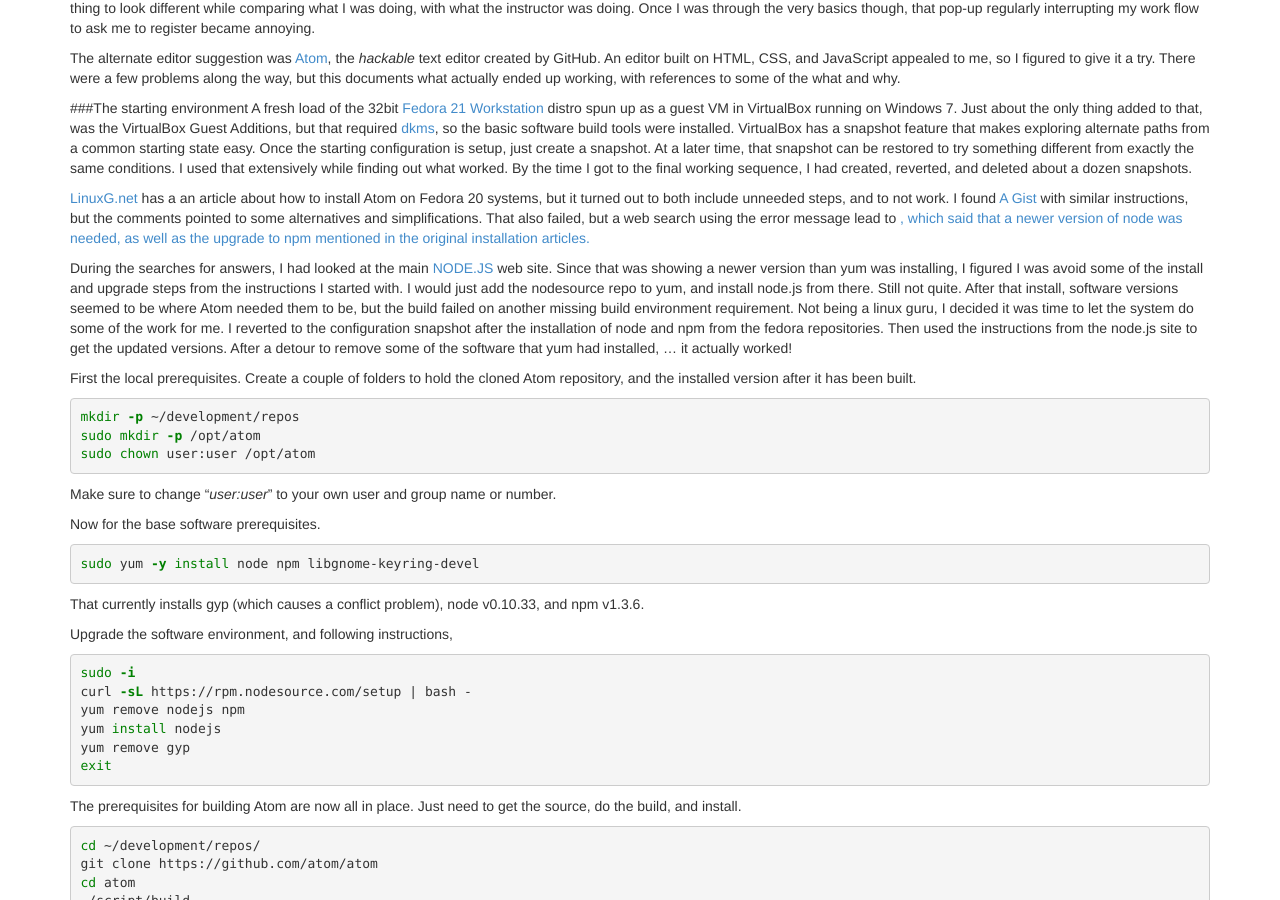
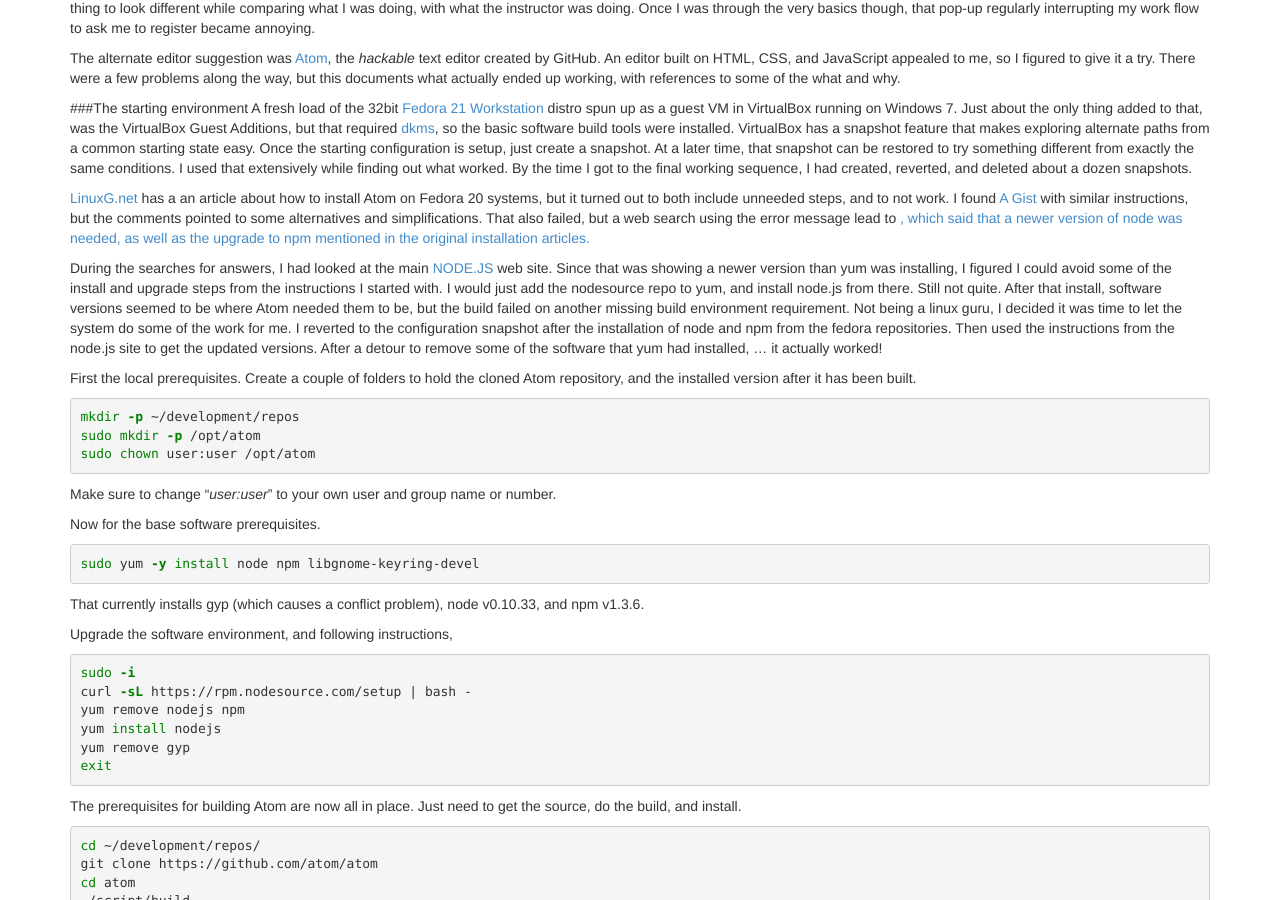
Before and after one commit to mMerlin/mMerlin.github.io, a Jekyll site: the page built from _posts/2015-02-04-atom-install.md, in a window 1280 px wide and 900 px high, scrolled down 314 px. Built offline with Jekyll 4.4.1, drawn with Linux system fonts in a browser that asks for light colours; nearby versions of some CDN libraries.

```diff
--- a/_posts/2015-02-04-atom-install.md
+++ b/_posts/2015-02-04-atom-install.md
@@ -52,7 +52,7 @@
 
 During the searches for answers, I had looked at the main <a
 href="http://nodejs.org/">NODE.JS</a> web site.  Since that was showing a newer
-version than yum was installing, I figured I was avoid some of the install and
+version than yum was installing, I figured I could avoid some of the install and
 upgrade steps from the instructions I started with.  I would just add the
 nodesource repo to yum, and install node.js from there.  Still not quite.  After
 that install, software versions seemed to be where Atom needed them to be, but
```
Also changed, not shown: _posts/2020-08-12-esp8266-boot-testing.md (added, +19 -0 lines), fritzing/boot_load_tester-bb.png (added), fritzing/boot_load_tester-sch.png (added), 1 other file.
